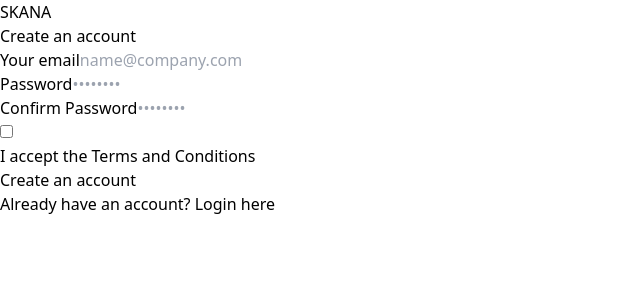
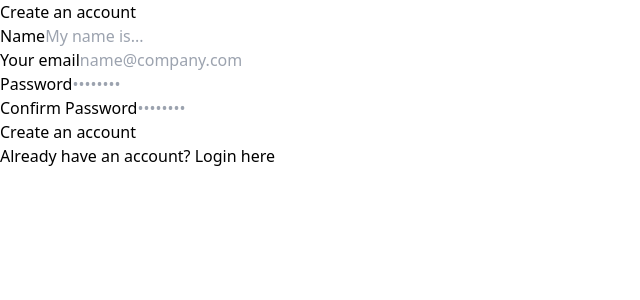
Before and after one commit to heyysiri/SKANA, a React (Vite) app in the folder frontend/: page /SignUp in a window 1280 px wide. Shown: the top 300 px of the page, without its empty margins (0-640 px from the left). Built offline with nearby package versions, Linux system fonts and the light colour scheme.

Commit message:
name field added

```diff
--- a/frontend/src/Components/SignUp.jsx
+++ b/frontend/src/Components/SignUp.jsx
@@ -7,6 +7,7 @@
     const [email, setEmail] = useState('');
     const [password, setPassword] = useState('');
     const [confirmPassword, setConfirmPassword] = useState('');
+    const [name, setName] = useState('');
     const [error, setError] = useState('');
     const navigate = useNavigate();
 
@@ -28,25 +29,40 @@
                 { headers: { 'Content-Type': 'application/json' } }
             );
             console.log('Signup successful:', response.data.message);
-            navigate('/');
+            navigate('/SignIn');
         } catch (error) {
             console.error('Signup failed:', error);
             setError(error.response?.data?.message || 'Signup failed');
         }
+
     };
+    // const handleLogin = () =>{
+    //     navigate('/SignIn');
+    // }
 
     return (
         <section className="bg-gray-50 dark:bg-gray-900">
-            <div className="flex flex-col items-center justify-center px-6 py-8 mx-auto md:h-screen lg:py-0">
-                <a href="#" className="flex items-center mb-6 text-2xl font-semibold text-black dark:text-white">
-                    SKANA
-                </a>
+            <div className="flex flex-col items-center justify-center px-6 py-8 mx-auto md:h-screen lg:py-0 max-w-md">
                 <div className="w-full rounded-lg shadow dark:border md:mt-0 sm:max-w-md xl:p-0 bg-gradient-to-r from-blue-800 to-gray-400 dark:border-gray-700">
                     <div className="p-6 space-y-4 md:space-y-6 sm:p-8">
                         <h1 className="text-xl font-bold leading-tight tracking-tight text-black md:text-2xl dark:text-white">
                             Create an account
                         </h1>
                         <form className="space-y-4 md:space-y-6" onSubmit={handleSignUp}>
+                        <div>
+                                <label htmlFor="name" className="block mb-2 text-sm font-medium text-black dark:text-white">
+                                    Name
+                                </label>
+                                <input
+                                    name="name"
+                                    id="name"
+                                    placeholder='My name is...'
+                                    className="bg-gray-50 border border-gray-300 text-black text-sm rounded-lg focus:ring-primary-600 focus:border-primary-600 block w-full p-2.5 dark:bg-gray-700 dark:border-gray-600 dark:placeholder-gray-400 dark:text-white dark:focus:ring-blue-500 dark:focus:border-blue-500"
+                                    required
+                                    value={name}
+                                    onChange={(e) => setName(e.target.value)}
+                                />
+                            </div>
                             <div>
                                 <label htmlFor="email" className="block mb-2 text-sm font-medium text-black dark:text-white">
                                     Your email
@@ -93,22 +109,6 @@
                                 />
                             </div>
                             {error && <p className="text-red-500 text-sm">{error}</p>}
-                            <div className="flex items-start">
-                                <div className="flex items-center h-5">
-                                    <input
-                                        id="terms"
-                                        aria-describedby="terms"
-                                        type="checkbox"
-                                        className="w-4 h-4 border border-gray-300 rounded bg-gray-50 focus:ring-3 focus:ring-primary-300 dark:bg-gray-700 dark:border-gray-600 dark:focus:ring-primary-600 dark:ring-offset-gray-800"
-                                        required
-                                    />
-                                </div>
-                                <div className="ml-3 text-sm">
-                                    <label htmlFor="terms" className="font-light text-black dark:text-gray-300">
-                                        I accept the <a className="font-medium text-primary-600 hover:underline dark:text-primary-500" href="#">Terms and Conditions</a>
-                                    </label>
-                                </div>
-                            </div>
                             <button
                                 type="submit"
                                 className="w-full text-black bg-white focus:ring-4 focus:outline-none focus:ring-primary-300 font-medium rounded-lg text-sm px-5 py-2.5 text-center dark:focus:ring-primary-800"
@@ -116,7 +116,7 @@
                                 Create an account
                             </button>
                             <p className="text-sm font-light text-black">
-                                Already have an account? <Link to="/" className="font-medium text-primary-600 hover:underline dark:text-primary-500">Login here</Link>
+                                Already have an account? <Link to={"/SignIn"} className="font-medium text-primary-600 hover:underline dark:text-primary-500">Login here</Link>
                             </p>
                         </form>
                     </div>
```
